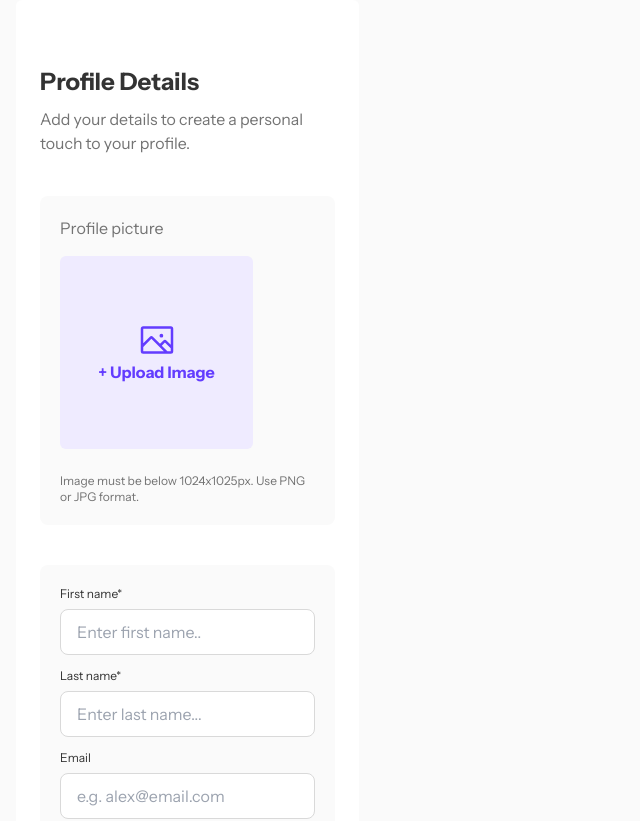
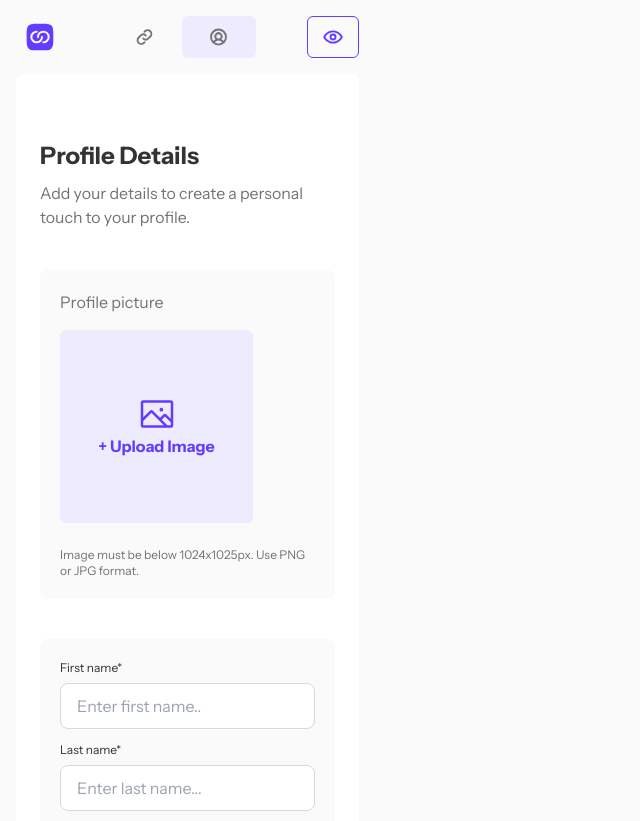
Before and after one commit to shaversj/link-sharing-app, a Next.js app: page /profile in a window 1280 px wide. Shown: the top 821 px of the page, without its empty margins (0-640 px from the left). Built offline with nearby package versions, Linux system fonts and the light colour scheme.

Commit message:
Update Header + Routes

```diff
--- a/src/app/details/page.tsx
+++ b/src/app/preview/page.tsx
@@ -2,7 +2,6 @@ import Image from "next/image";
 import { auth } from "../../../auth";
 import SiteLinkList from "@/components/SiteLinkList";
 import Link from "next/link";
-import Header from "@/components/Header";
 
 export default async function ProfileDetails() {
   const session = await auth();
@@ -11,10 +10,9 @@ export default async function ProfileDetails() {
   return (
     <>
       <div className={"w-[375px]"}>
-        <Header userId={session?.user.id || ""} activePage={"details"} />
-        <div className={"border border-amber-800 px-6 font-instrumentSans"}>
+        <div className={"px-6 font-instrumentSans"}>
           <div className={"flex gap-x-4 py-4"}>
-            <Link href={`/links/${session?.user.id}`} className={"min-w-[159.5px] rounded-lg border border-purple py-[11px] font-semibold leading-[150%] text-purple"}>
+            <Link href={`/links/`} className={"grid min-w-[159.5px] place-items-center rounded-lg border border-purple py-[11px] font-semibold leading-[150%] text-purple"}>
               Back to Editor
             </Link>
             <button className={"min-w-[159.5px] rounded-lg border border-purple bg-purple py-[11px] leading-[150%] text-white"}>Share Link</button>
--- a/src/app/profile/page.tsx
+++ b/src/app/profile/page.tsx
@@ -1,8 +1,11 @@
 import Image from "next/image";
 import Input from "@/components/Input";
+import Header from "@/components/Header";
 
 export default function Profile() {
   return (
+    <div>
+      <Header activePage={"profile"} />
       <div className={"px-4 antialiased"}>
         <div className={"rounded-md bg-white px-6 pb-6"}>
           <div className={"space-y-[0.5rem] pt-[4rem]"}>
@@ -37,5 +40,6 @@ export default function Profile() {
           </button>
         </div>
       </div>
+    </div>
   );
 }
--- a/src/components/Header.tsx
+++ b/src/components/Header.tsx
@@ -16,14 +16,14 @@ export default function Header({ activePage }: { activePage: string }) {
             </div>
           </Link>
 
-          <Link href={"/details"}>
-            <div className={`grid h-[42px] w-[74px] place-items-center ${activePage === "details" ? "rounded-md bg-purple-light" : ""}`}>
+          <Link href={"/profile"}>
+            <div className={`grid h-[42px] w-[74px] place-items-center ${activePage === "profile" ? "rounded-md bg-purple-light" : ""}`}>
               <Image src="/images/icon-profile-details-header.svg" alt="logo" width={21} height={20} />
             </div>
           </Link>
 
-          <Link href={"/profile"} className={"ml-auto"}>
-            <div className={`grid h-[42px] w-[52px] place-items-center rounded-md border border-purple ${activePage === "profile" ? "bg-purple-light" : ""}`}>
+          <Link href={"/preview"} className={"ml-auto"}>
+            <div className={`grid h-[42px] w-[52px] place-items-center rounded-md border border-purple`}>
               <Image src="/images/icon-preview-header.svg" alt="logo" width={20} height={20} />
             </div>
           </Link>
```
Lines whose indentation alone changed are shown as unchanged.
